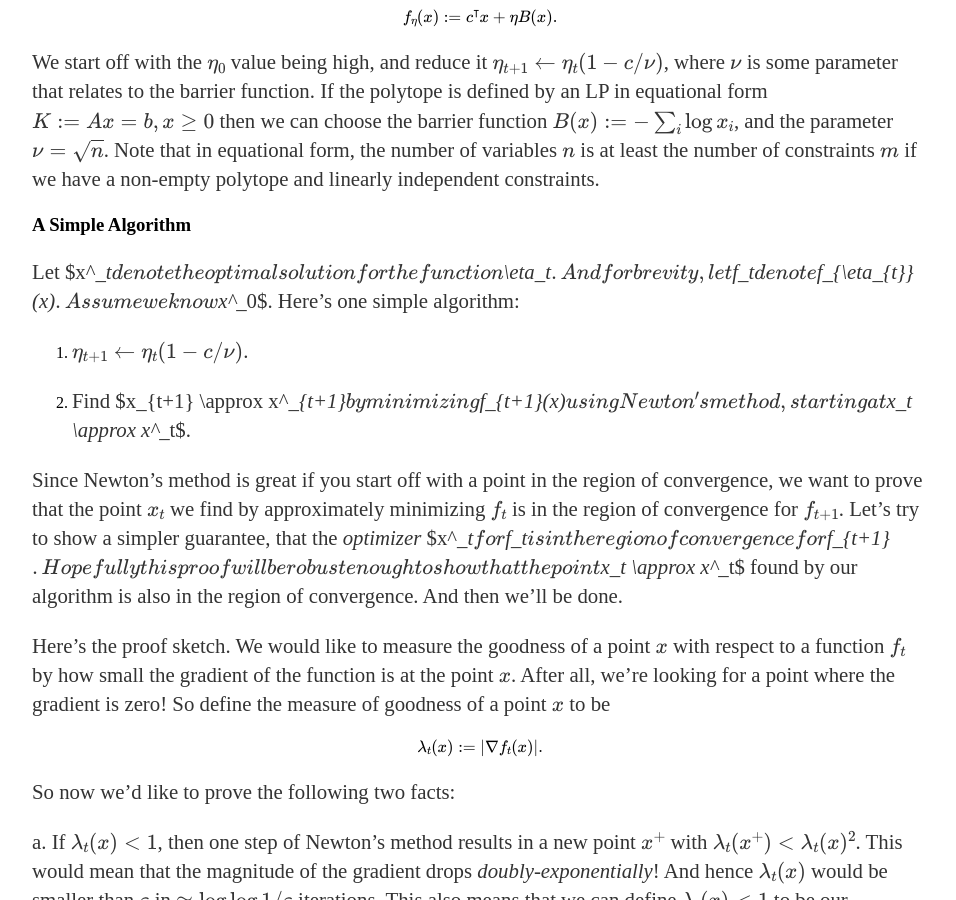
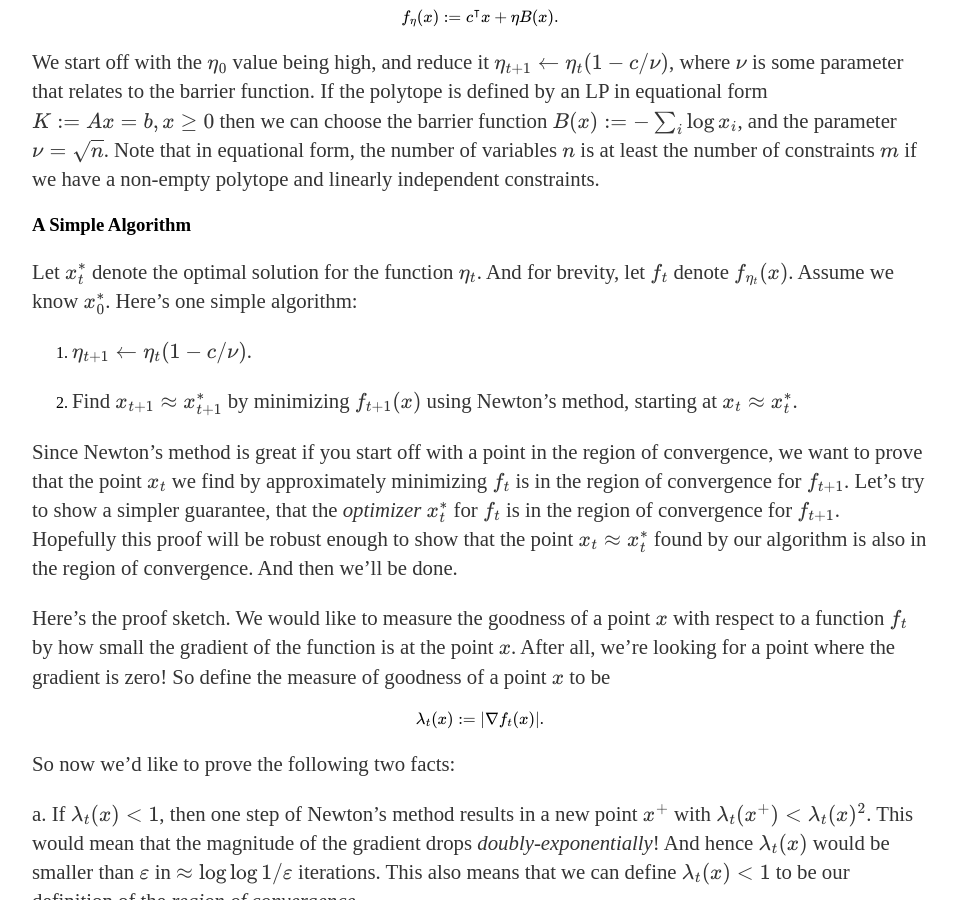
Before and after one commit to cmualgos/cmualgos.github.io, a Jekyll site: the page built from _posts/2018-10-17-interior-point-part-1.md, in a window 1280 px wide and 900 px high, scrolled down 1606 px. Shown: the whole window, without its empty margins (160-1116 px from the left). Built offline with Jekyll 4.4.1, drawn with Linux system fonts in a browser that asks for light colours; formulas are drawn with MathJax 3.

Commit message:
Int pt lecture

```diff
--- a/_posts/2018-10-17-interior-point-part-1.md
+++ b/_posts/2018-10-17-interior-point-part-1.md
@@ -84,22 +84,22 @@ polytope and linearly independent constraints.
 
 ### A Simple Algorithm
 
-Let $x^*_t$ denote the optimal solution for the function $\eta_t$. And
+Let $x_t^\*$ denote the optimal solution for the function $\eta_t$. And
 for brevity, let $f_t$ denote $f_{\eta_{t}}(x)$. Assume we know
-$x^*_0$. Here's one simple algorithm:
+$x_0^\*$. Here's one simple algorithm:
 
 1. $\eta_{t+1} \gets \eta_t (1 - c/\nu)$.
 
-2. Find $x_{t+1} \approx x^*_{t+1}$ by minimizing $f_{t+1}(x)$ using
+2. Find $x_{t+1} \approx x_{t+1}^\*$ by minimizing $f_{t+1}(x)$ using
      Newton's method, starting at $x_t \approx x^*_t$.
 
 Since Newton's method is great if you start off with a point in the
 region of convergence, we want to prove that the point $x_t$ we find by
 approximately minimizing $f_t$ is in the region of convergence for
 $f_{t+1}$.  Let's try to show a simpler guarantee, that the _optimizer_
-$x^*_t$ for $f_t$ is in the region of convergence for $f_{t+1}$.
+$x_t^\*$ for $f_t$ is in the region of convergence for $f_{t+1}$.
 Hopefully this proof will be robust enough to show that the point $x_t
-\approx x^*_t$ found by our algorithm is also in the region of
+\approx x_t^\*$ found by our algorithm is also in the region of
 convergence. And then we'll be done.
 
 Here's the proof sketch. We would like to measure the goodness of a
```
